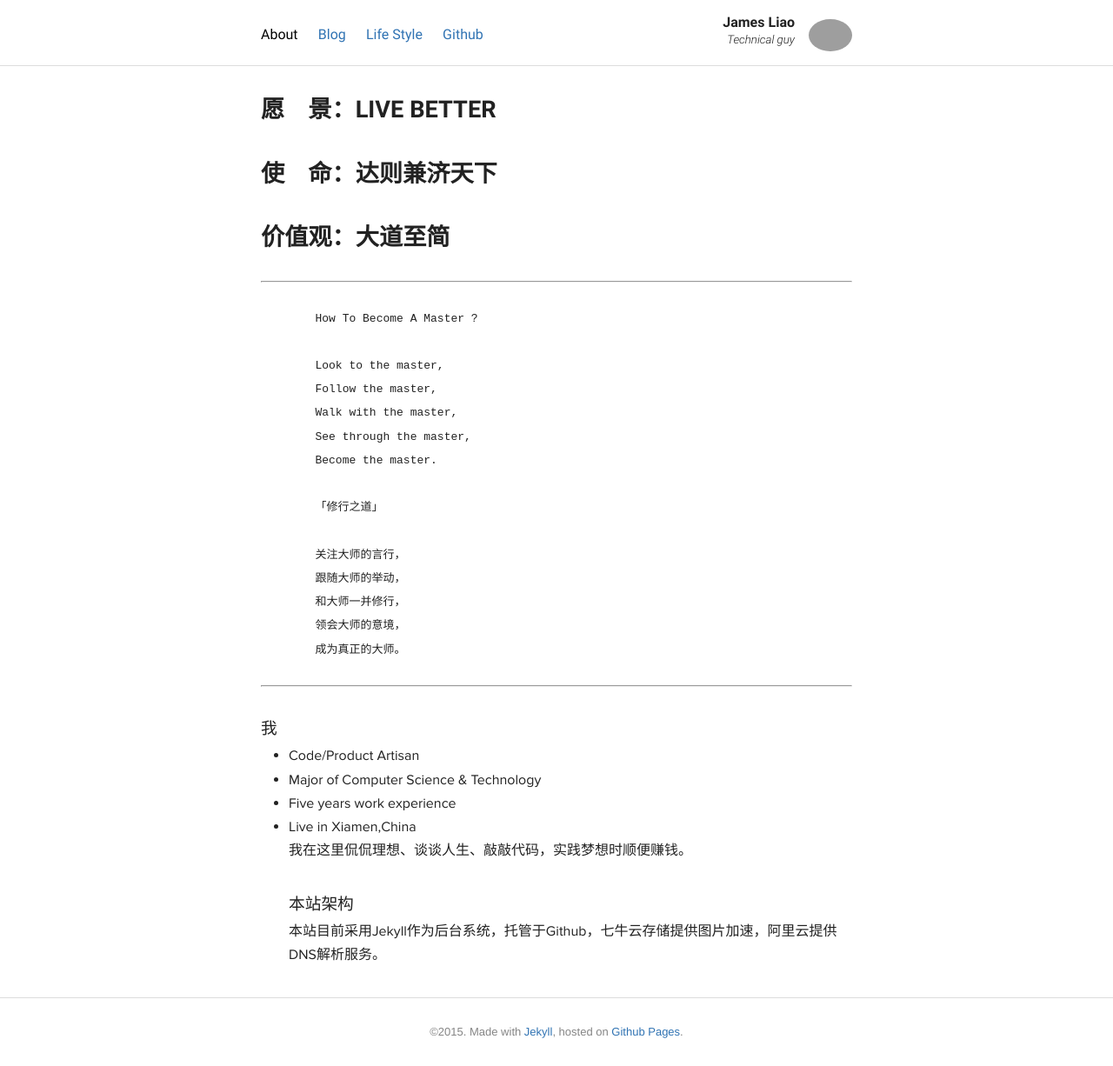
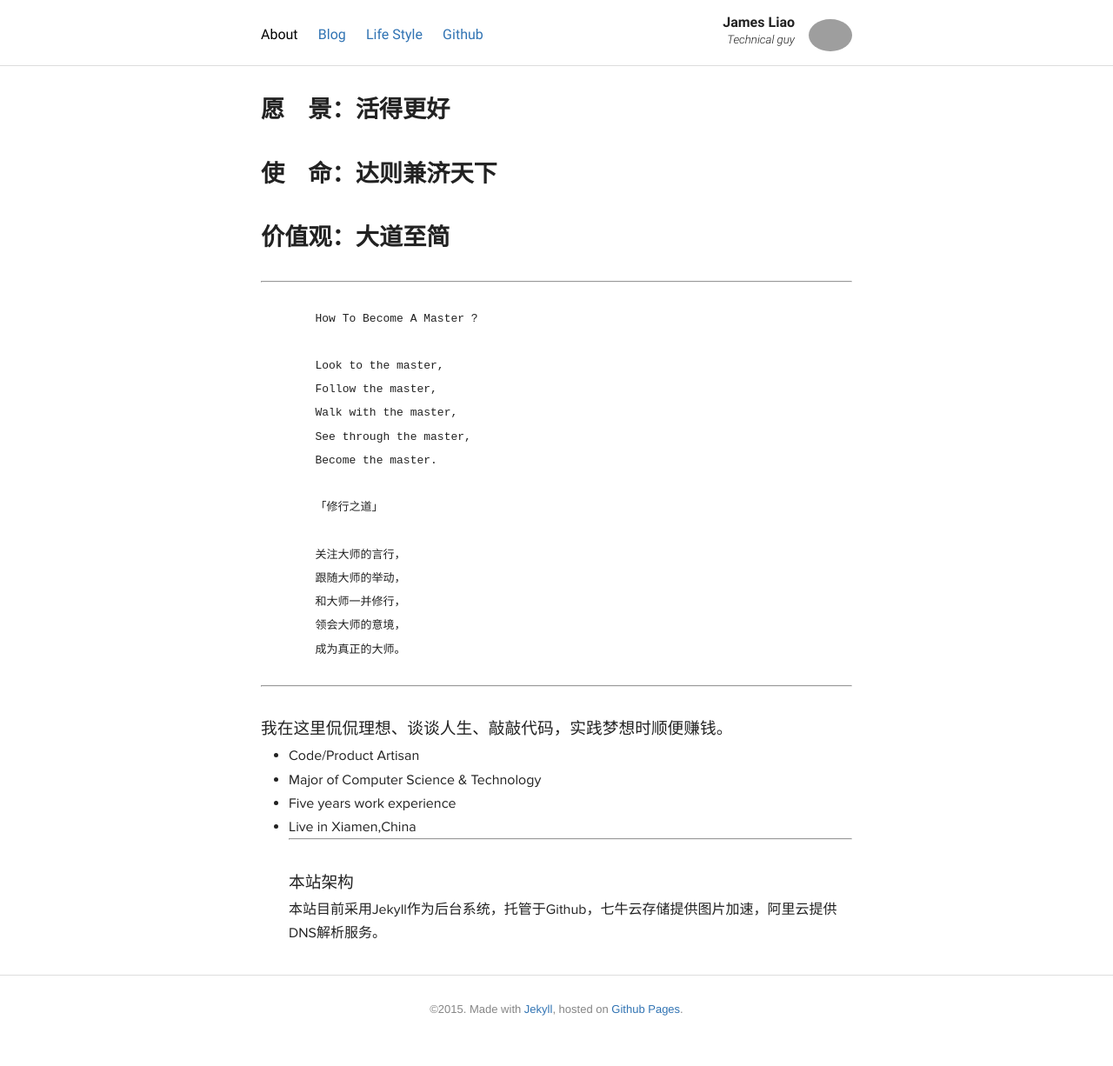
Before and after one commit to vivlong/vivlong.github.io, a Jekyll site: the page built from index.html, in a window 1280 px wide. Shown: the whole page at 87% size. Built offline with Jekyll 4.4.1, drawn with Linux system fonts in a browser that asks for light colours; after the commit the page ends 1200 px from its top, so only the background shows below that; grey boxes are pictures that could not be loaded.

Commit message:
Update index.html

```diff
--- a/index.html
+++ b/index.html
@@ -5,7 +5,7 @@ title: 廖小正
 ---
 <section class="about-me inner typo">
 	<h1>
-		<p>愿&nbsp;&nbsp;&nbsp;&nbsp;景：LIVE BETTER&nbsp;&nbsp;&nbsp;&nbsp;&nbsp;&nbsp;</p>
+		<p>愿&nbsp;&nbsp;&nbsp;&nbsp;景：活得更好&nbsp;&nbsp;&nbsp;&nbsp;&nbsp;&nbsp;&nbsp;&nbsp;</p>
 		<p>使&nbsp;&nbsp;&nbsp;&nbsp;命：达则兼济天下</p>
 		<p>价值观：大道至简&nbsp;&nbsp;&nbsp;&nbsp;&nbsp;&nbsp;&nbsp;&nbsp;</p>
 	</h1>
@@ -29,14 +29,14 @@ title: 廖小正
 	成为真正的大师。
 	</pre>
 	<hr/>
-	<h3>我</h3>
+	<h3>我在这里侃侃理想、谈谈人生、敲敲代码，实践梦想时顺便赚钱。</h3>
 	<ul style="margin-left:2em;">
 		<li>Code/Product Artisan</li>
 		<li>Major of Computer Science & Technology</li>
 		<li>Five years work experience</li>
 		<li>Live in Xiamen,China</li>
 	<ul>
-	我在这里侃侃理想、谈谈人生、敲敲代码，实践梦想时顺便赚钱。<br/>
+	<hr/>
 	<h3>本站架构</h3>
 	本站目前采用Jekyll作为后台系统，托管于Github，七牛云存储提供图片加速，阿里云提供DNS解析服务。<br/>
 </section>
```
